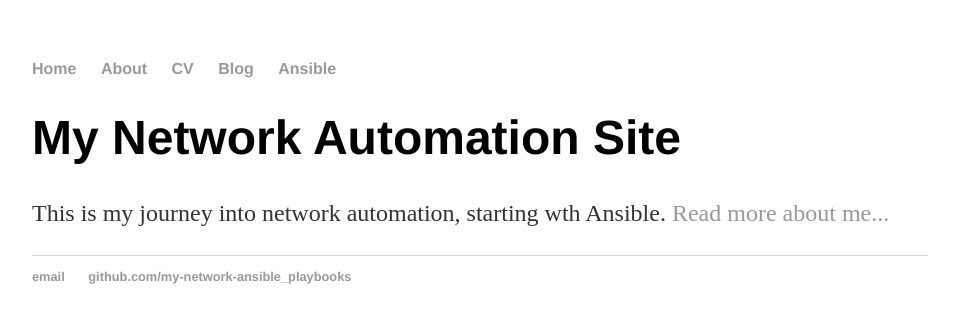
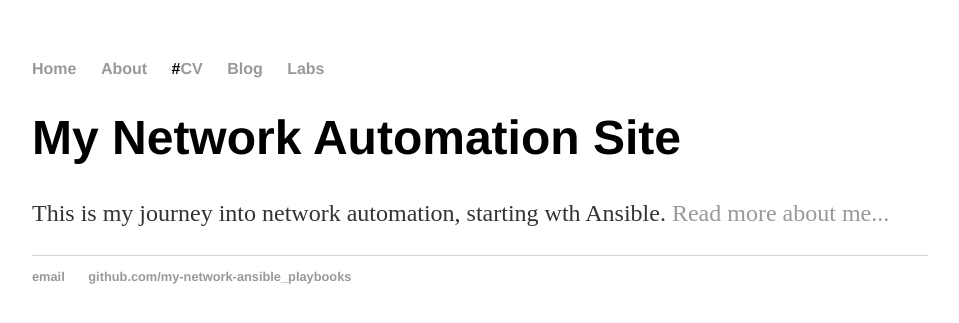
Before and after one commit to craigeowen/craigeowen.github.io, a Jekyll site: the page built from index.html, in a window 1280 px wide. Shown: the top 323 px of the page, without its empty margins (160-1119 px from the left). Built offline with Jekyll 4.4.1, drawn with Linux system fonts in a browser that asks for light colours.

Commit message:
Update default.html

```diff
--- a/_layouts/default.html
+++ b/_layouts/default.html
@@ -10,9 +10,9 @@
 	    		<ul>
 	        		<li><a href="/">Home</a></li>
 		        	<li><a href="/about">About</a></li>
-	        		<li><a href="/cv">CV</a></li>
+	        		#<li><a href="/cv">CV</a></li>
 	        		<li><a href="/blog">Blog</a></li>
-				<li><a href="/ansible">Ansible</a></li>
+				<li><a href="/ansible">Labs</a></li>
 	    		</ul>
 			</nav>
 			<div class="container">
```
